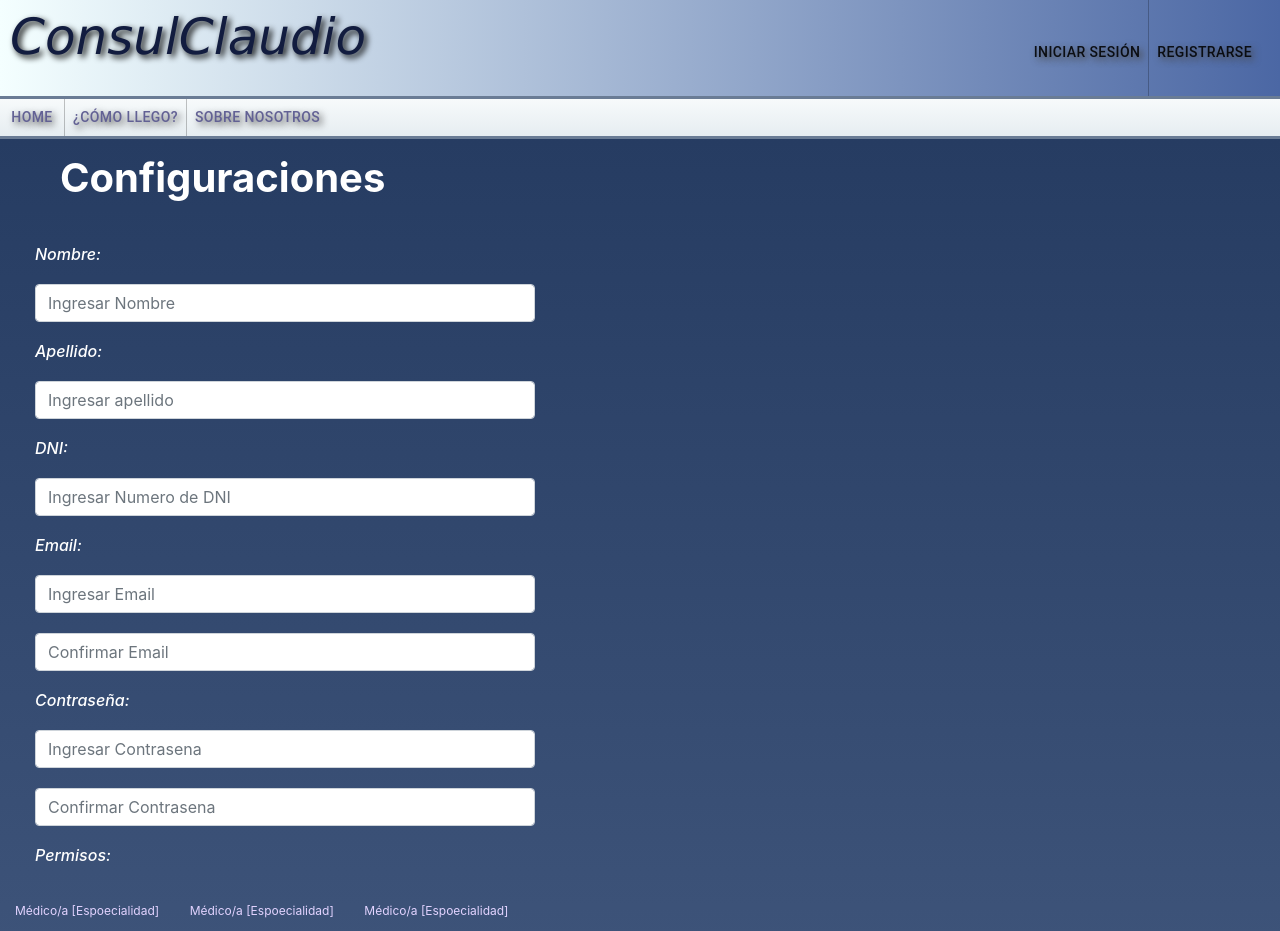
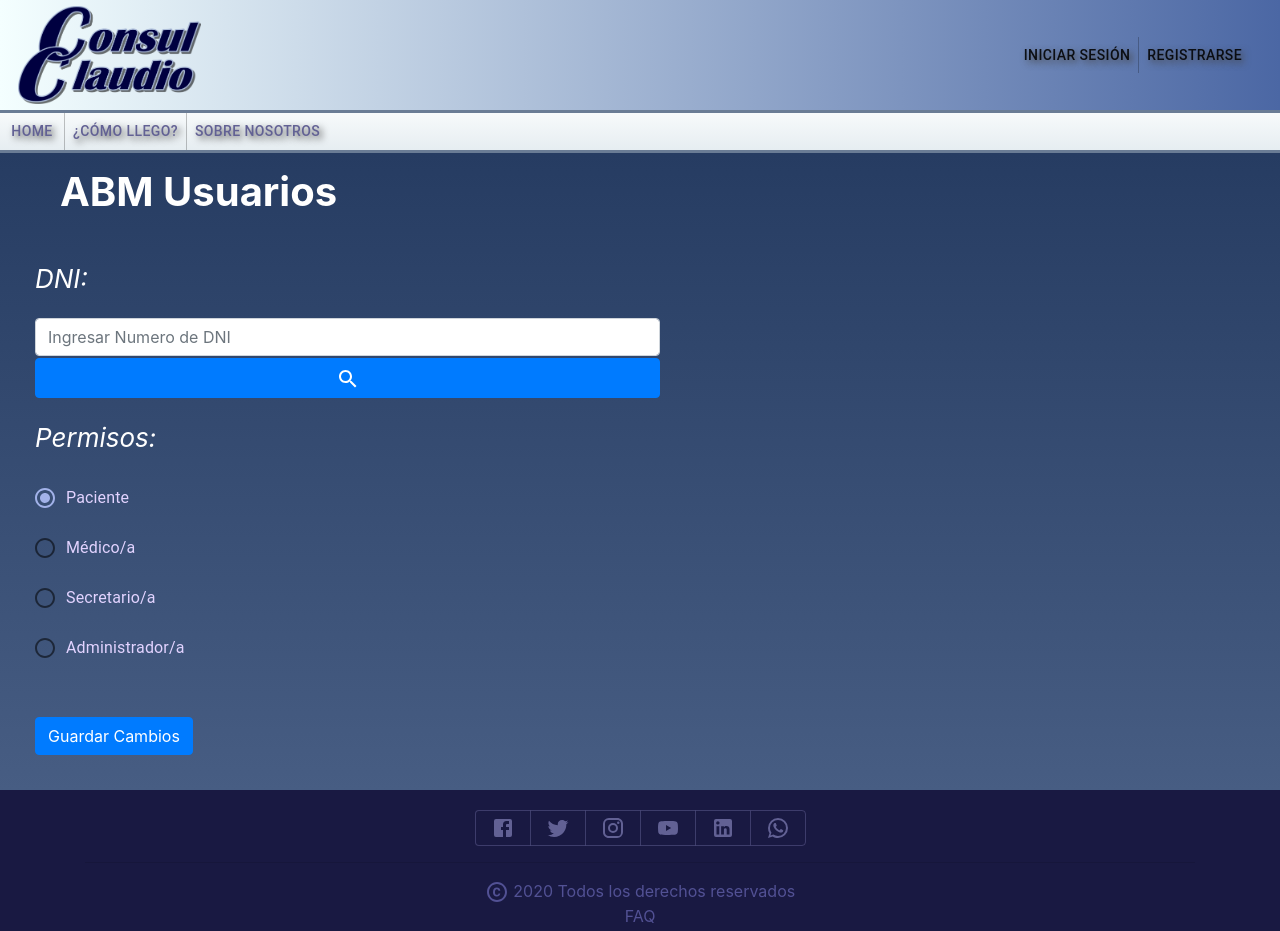
Before and after one commit to JPPieczocha/Aplicaciones-Interactivas-G2, a React (Create React App) app: page /ABMUsuarios in a window 1280 px wide. Shown: the top 931 px of the page. Built offline with nearby package versions, Linux system fonts and the light colour scheme; what react-google-maps would draw is missing.

Commit message:
Pulí y corregí varias partes, asi como agregue/cambie otras

```diff
--- a/src/App.css
+++ b/src/App.css
@@ -2,15 +2,13 @@
   height: unset;
 }
 
+.App-Logo{
+  width: 30%;
+  margin: 1% 3%;
+}
+
 .App-barraTitulo {
   background-image: linear-gradient(90deg, #f4ffff, #4B67A4);
-  font-style: oblique;
-  font-family: Verdana;
-  color: #121C3F;
-  text-shadow: 3px 3px 6px black;
-  display: flex;
-  flex-direction: column;
-  max-width: 100%;
 }
 
 .App-header {
@@ -19,7 +17,6 @@
   flex-wrap: wrap;
   float: center;
   font-size: 10%;
-  color: #e2d3ff;
   border-top: medium solid #6A7C95;
   border-bottom: medium solid #6A7C95;
 }
@@ -39,19 +36,6 @@
   font-size: calc(10px + 2vmin);
   color: #e2d3ff;
   flex-direction: column;
-}
-.App-barraTitulo {
-  background-image: linear-gradient(90deg, #f4ffff, #4B67A4);
-  padding: 0px;
-  font-size: 400%;
-  margin: 0;
-  font-style: oblique;
-  font-family: Verdana;
-  color: #121C3F;
-  text-shadow: 3px 3px 6px black;
-  display: flex;
-  flex-direction: column;
-  max-width: 100%;
 }
 
 .Tarjeta{
@@ -87,22 +71,18 @@
   font-style: oblique;
 }
 
-/* -- NAVBAR -- */
 .boton{
-color: #525194;
-text-shadow: 3px 3px 7px #464646;
-float: center;
-}
+  color: #525194;
+  text-shadow: 3px 3px 7px #464646;
+  float: center;
+  }
 
 /*  -- FOOTER --  */
 .main-footer {
   color: #525194;
   background-color: #191942;
   padding-top: 20px;
-  padding-bottom: 100%;
   width: 100%;
-  position: fixed;
-  min-height: 100vh;
 }
 
 /* --CONFIGURACION--*/
@@ -127,21 +107,19 @@ float: center;
   background-image: url("./assets/img/clinica.jpg");
   background-size: cover;
   background-position: center;
-  height: 95vh;
+  height: 100%;
+  padding: 30px 0px;
 }
 
 .register {
   background-image: url("./assets/img/clinica2.jpg");
   background-size: cover;
   background-position: center;
-  height: 110vh;
+  height: 100%;
+  padding: 30px 0px;
 }
 
 .content{
-  position: absolute;
-  top: 50%;
-  left: 50%;
-  transform: translate(-50%, -25%);
   text-align: center;
   z-index: 999;
   width: 370px;
@@ -194,10 +172,6 @@ float: center;
   display: block;
 }
 
-.space{
-  margin-top: 16px;
-}
-
 .pass a{
   color: black;
   font-family: 'Poppins',sans-serif;
--- a/src/Pages/ABMUsuarios.js
+++ b/src/Pages/ABMUsuarios.js
@@ -1,15 +1,23 @@
 import React from 'react';
+import Radio from '@material-ui/core/Radio';
+import RadioGroup from '@material-ui/core/RadioGroup';
+import FormControlLabel from '@material-ui/core/FormControlLabel';
 import './../App.css';
 import { Link } from 'react-router-dom'
+import SearchIcon from '@material-ui/icons/Search';
 
 //Componentes
 import Header from './../components/HeaderGrid.js'
 import Footer from "./../components/Footer"
 import NavBar from './../components/NavBar'
 
-import {Grid} from '@material-ui/core'
+export default function Configuración(props) {
 
-export default function Configuración(props) {
+  const [value, setValue] = React.useState('Paciente');
+
+  const handleChange = (event) => {
+    setValue(event.target.value);
+  };
 
     return (
       <div className="App">
@@ -20,127 +28,38 @@ export default function Configuración(props) {
           <NavBar align="center"/>
         </div>
         <div className='App-principal-variante'>
-        <h1 className="titulos">Configuraciones</h1>
-          <div style={{width:"40%", alignItems: "left"}}>
+        <h1 className="titulos">ABM Usuarios</h1>
+          <div style={{width:"50%"}}>
               <form autoComplete="off">
 
-                    <h6 className="campos">Nombre:</h6>
-                    <input
-                      type="text"
-                      className="form-control"
-                      style={{margin:"20px"}}
-                      id="nombre"
-                      placeholder="Ingresar Nombre"
-                      required
-                    />
-
-                    <h6 className="campos">Apellido:</h6>
-                    <input
-                      type="text"
-                      className="form-control"
-                      style={{margin:"20px"}}
-                      id="apellido"
-                      placeholder="Ingresar apellido"
-                      required
-                    />
-
-                    <h6 className="campos">DNI:</h6>
+                    <h7 className="campos">DNI:</h7>
+                    <div>
                     <input
                     type="text"
                     autoComplete="new-password"
                     className="form-control"
-                    style={{margin:"20px"}}
+                    style={{margin:"0px 20px"}}
                     id="exampleInputPassword1"
                     placeholder="Ingresar Numero de DNI"
                     required
                     />
+                    <button type="submit" className="btn btn-primary" style={{width:"100%", margin:"0px 20px"}}><SearchIcon/></button>
+                    </div>
 
 
-                  <h6 className="campos">Email:</h6>
-                  <input
-                    type="email"
-                    className="form-control"
-                    style={{margin:"20px"}}
-                    id="exampleInputEmail1"
-                    placeholder="Ingresar Email"
-                    required
-                  />
-                  <input
-                    type="email"
-                    className="form-control"
-                    style={{margin:"20px"}}
-                    id="confirmEmail1"
-                    aria-describedby="emailHelp"
-                    placeholder="Confirmar Email"
-                    required
-                  />
+                    <h7 className="campos">Permisos:</h7>
 
-                    <h6 className="campos">Contraseña:</h6>
-                    <input
-                      type="password"
-                      autoComplete="new-password"
-                      className="form-control"
-                      style={{margin:"20px"}}
-                      id="exampleInputPassword1"
-                      placeholder="Ingresar Contrasena"
-                      required
-                    />
-                    <input
-                      type="password"
-                      autoComplete="new-password"
-                      className="form-control"
-                      style={{margin:"20px"}}
-                      id="exampleInputPassword1"
-                      placeholder="Confirmar Contrasena"
-                      required
-                      />
-
-                    <h6 className="campos">Permisos:</h6>
-                    <Grid container spacing={3}>
-                        <Grid item xs={12} sm={6} md={4}>
-                            <label className="checkText">Médico/a [Espoecialidad]</label> <input type="checkbox"/><br/>
-                        </Grid>
-
-                        <Grid item xs={12} sm={6} md={4}>
-                            <label className="checkText">Médico/a [Espoecialidad]</label> <input type="checkbox"/><br/>
-                        </Grid>
-
-                        <Grid item xs={12} sm={6} md={4}>
-                            <label className="checkText">Médico/a [Espoecialidad]</label> <input type="checkbox"/><br/>
-                        </Grid>
-
-                        <Grid item xs={12} sm={6} md={4}>
-                            <label className="checkText">Médico/a [Espoecialidad]</label> <input type="checkbox"/><br/>
-                        </Grid>
-
-                        <Grid item xs={12} sm={6} md={4}>
-                            <label className="checkText">Médico/a [Espoecialidad]</label> <input type="checkbox"/><br/>
-                        </Grid>
-
-                        <Grid item xs={12} sm={6} md={4}>
-                            <label className="checkText">Médico/a [Espoecialidad]</label> <input type="checkbox"/><br/>
-                        </Grid>
-
-                        <Grid item xs={12} sm={6} md={4}>
-                            <label className="checkText">Médico/a [Espoecialidad]</label> <input type="checkbox"/><br/>
-                        </Grid>
-
-                        <Grid item xs={12} sm={6} md={4}>
-                            <label className="checkText">Secretario/a</label> <input type="checkbox"/><br/>
-                        </Grid>
-
-                        <Grid item xs={12} sm={6} md={4}>
-                            <label className="checkText">Administrador/a</label> <input type="checkbox"/><br/>
-                        </Grid>
-                    </Grid>
-
-
-
+                      <RadioGroup style={{margin:"20px"}} aria-label="gender" name="gender1" value={value} onChange={handleChange}>
+                        <FormControlLabel value="Paciente" control={<Radio />} label="Paciente" />
+                        <FormControlLabel value="Medico" control={<Radio />} label="Médico/a" />
+                        <FormControlLabel value="Secretaria" control={<Radio />} label="Secretario/a" />
+                        <FormControlLabel value="Administrador" control={<Radio />} label="Administrador/a" />
+                      </RadioGroup>
 
               </form>
             </div>
             <Link to={'/'}>
-              <button type="submit" className="btn btn-primary" style={{margin:"30px 20px"}}>Guardar Cambios</button>
+              <button type="submit" className="btn btn-primary" style={{margin:"20px 20px"}}>Guardar Cambios</button>
             </Link>
           </div>
           <Footer/>
--- a/src/Pages/Configuracion.js
+++ b/src/Pages/Configuracion.js
@@ -18,21 +18,44 @@ export default function Configuración(props) {
           <NavBar align="center"/>
         </div>
         <div className='App-principal-variante'>
-        <h1 className="titulos">Configuraciones</h1>
+        <h1 className="titulos">Datos y Configuración</h1>
           <div style={{width:"40%", alignItems: "left"}}>
               <form autoComplete="off">
 
                   <h6 className="campos">DNI:</h6>
                     <input
                       type="text"
-                      autoComplete="new-password"
                       className="form-control"
                       style={{margin:"20px"}}
                       id="dni"
-                      placeholder={"42069"}
+                      value={"42069"}
                       disabled
                     />
-
+              <div className="row" style={{width:"100%"}}>
+                    <div className="col">
+                    <h6 className="campos">Nombre:</h6>
+                    <input
+                    align="center"
+                      type="text"
+                      className="form-control"
+                      style={{margin:"20px"}}
+                      id="nombre"
+                      value={"Clara"}
+                      disabled
+                    /></div>
+                     <div className="col">
+                     <h6 className="campos">Apellido:</h6>
+                    <input
+                    align="center"
+                      type="text"
+                      className="form-control"
+                      style={{margin:"20px"}}
+                      id="nombre"
+                      value={"Gomez"}
+                      disabled
+                    />
+                    </div>
+                    </div>
 
                   <h6 className="campos">Email:</h6>
                   <input
@@ -41,45 +64,25 @@ export default function Configuración(props) {
                     style={{margin:"20px"}}
                     id="exampleInputEmail1"
                     aria-describedby="emailHelp"
-                    placeholder={"ejem@plo.com"}
+                    value={"ejem@plo.com"}
                     disabled
-                  />
-
-                  <h6 className="campos">Obra social:</h6>
-                  <input
-                    type="text"
-                    className="form-control"
-                    style={{margin:"20px"}}
-                    id="obraSocial"
-                    aria-describedby="emailHelp"
-                    placeholder="Ingrese su obra social"
-                  />
-                  <input
-                    type="number"
-                    className="form-control"
-                    style={{margin:"20px"}}
-                    id="nroos"
-                    aria-describedby="emailHelp"
-                    placeholder="Ingrese su número de Obra Social"
                   />
 
                   <h6 className="campos">Nueva Contraseña:</h6>
                     <input
                       type="password"
-                      autoComplete="new-password"
                       className="form-control"
                       style={{margin:"20px"}}
                       id="exampleInputPassword1"
-                      placeholder="Ingresar Contraseña"
+                      placeholder="Contraseña Actual"
                       required
                     />
                     <input
                       type="password"
-                      autoComplete="new-password"
                       className="form-control"
                       style={{margin:"20px"}}
                       id="exampleInputPassword1"
-                      placeholder="Confirmar Contraseña"
+                      placeholder="Contraseña Nueva"
                       required
                       />
 
@@ -93,17 +96,3 @@ export default function Configuración(props) {
         </div>
     );
   }
-
-
-        /* <div className="loginbox">
-          <h2>Login</h2>
-          <form autoComplete="off">
-            <p>Correo</p>
-            <input type="text" name="" placeholder="Enter Username"></input>
-            <p>Contrasena</p>
-            <input type="password" name="" placeholder="Enter Password"></input>
-            <input type="submit" name="" value="Login"></input>
-            <a href="#">¿Olvidaste tu contraseña?</a>
-            <a href="#">¿No tiene cuenta?</a>
-          </form>
-        </div> */
--- a/src/Pages/IngresarNovedades.js
+++ b/src/Pages/IngresarNovedades.js
@@ -15,7 +15,7 @@ export default function IngresarNovedades (props) {
             </navbar>
             <main className="App-principal-variante">
                 <h1 className="titulos">Ingresar Novedades</h1>
-                <div fixed>
+                <div>
                     <form autoComplete="off">
                     <div>
                         <h7 className="campos">Título:</h7>
@@ -30,7 +30,7 @@ export default function IngresarNovedades (props) {
                     </div>
                     <div>
                         <h7 className="campos">Novedad:</h7>
-                        <textarea style={{width:'100%'}} rows="10" cols="100">
+                        <textarea style={{width:'100%'}} rows="10">
                         </textarea>
                     </div>
                     <div>
--- a/src/Pages/Registro.js
+++ b/src/Pages/Registro.js
@@ -86,6 +86,8 @@ export default class Login extends React.Component {
         </div>
         <form>
           <div className="register">
+          <div className="row" style={{width:"100%"}} align="center">
+          <div className="col">
             <div className="content">
               <header>Registrarse</header>
               <div className="field space">
@@ -120,17 +122,6 @@ export default class Login extends React.Component {
               </div>
               <div className="field space">
                 <input
-                type="email"
-                className="form-control"
-                id="correoConfirm"
-                aria-describedby="emailHelp"
-                placeholder="Confirme email"
-                onChange={this.handleConfirmEmail}
-                required
-                />
-              </div>
-              <div className="field space">
-                <input
                 type="number"
                 className="form-control"
                 id="DNI"
@@ -151,21 +142,13 @@ export default class Login extends React.Component {
                 required
                 />
               </div>
-              <div className="field space">
-                <input
-                type="password"
-                autoComplete="new-password"
-                className="form-control"
-                id="exampleConfirmPassword1"
-                placeholder="Confirme contraseña"
-                onchange={this.handleConfirmPassword}
-                required
-                />
-              </div>
               <Link to={'/'}><button className="btn btn-primary" style={{margin:"30px 20px"}} onClick={this.state.cambio}>Registrarse</button></Link>
+            </div>
+            </div>
             </div>
           </div>
         </form>
+
         <Footer/>
       </div>
     )
--- a/src/components/Desplegable.js
+++ b/src/components/Desplegable.js
@@ -94,10 +94,10 @@ export default function CustomizedMenus(props) {
         <Link to='/consultarHistorial'><Button className="boton" color="secondary">Consultar historial clínico</Button></Link>
         </StyledMenuItem>
         <StyledMenuItem>
-        <Link to='/configuracion'><Button className="boton" color="secondary">Configuración</Button></Link>
+        <Link to='/configuracion'><Button className="boton" color="secondary">Datos y Configuración</Button></Link>
         </StyledMenuItem>
         <StyledMenuItem>
-        <Link to='/ABMUsuarios'><Button className="boton" color="secondary" onClick={props.cambio}>ABM Usuarios</Button></Link>
+        <Link to='/ABMUsuarios'><Button className="boton" color="secondary">ABM Usuarios</Button></Link>
         </StyledMenuItem>
         <StyledMenuItem>
         <Link to='/'><Button className="boton" color="secondary" onClick={props.cambio}>Cerrar sesión</Button></Link>
--- a/src/components/HeaderGrid.js
+++ b/src/components/HeaderGrid.js
@@ -1,32 +1,19 @@
 import React from 'react';
-import { makeStyles } from '@material-ui/core/styles';
 import Desplegable from './Desplegable.js';
-import InicioRegistro from './InicioRegistro.js'
-import Grid from '@material-ui/core/Grid';
+import InicioRegistro from './InicioRegistro.js';
+import Logo from '../assets/img/consulclaudio.png';
 
-const useStyles = makeStyles((theme) => ({
-  root: {
-    display:"flex",
-    flexDirection: "row",
-    maxWidth: "100%",
-  },
-  derecha:{
-    maxWidth: 'inherit',
-    marginRight:'20px',
-  },
-}));
 export default function HeaderGrid(props) {
-  const classes = useStyles();
   return (
-    <div className={classes.root}>
-      <Grid container>
-        <Grid item xs style={{marginLeft:"10px", fontSize:"50px"}}>
-        ConsulClaudio
-        </Grid>
-        <Grid item xs className={classes.derecha} align='right'>
+    <div >
+      <div className="row align-items-center" style={{width:"100%"}}>
+        <div className="col" align='left'>
+        <img src={Logo} className="App-Logo" alt=''/>
+        </div>
+        <div className="col align-items-center" align='right'>
          {props.sesion ? <Desplegable cambio={props.cambio}/>: <InicioRegistro/>}
-        </Grid>
-      </Grid>
+        </div>
+      </div>
     </div>
   );
 }
--- a/src/components/InicioRegistro.js
+++ b/src/components/InicioRegistro.js
@@ -7,7 +7,7 @@ export default function InicioRegistro(props) {
 
   return (
     <div>
-     <ButtonGroup variant="text">
+     <ButtonGroup variant="text" className="align-items-center">
         <Link to={'/login'}><Button className="boton"> Iniciar Sesión </Button></Link>
         <Link to={'/register'}><Button className="boton"> Registrarse </Button></Link>
      </ButtonGroup>
--- a/src/components/NavBar.js
+++ b/src/components/NavBar.js
@@ -6,7 +6,7 @@ import { Link } from 'react-router-dom';
 export default function NavBar() {
 
   return (
-    <div>
+    <div className="align-items-center">
      <ButtonGroup variant="text" aria-label="text primary button group">
         <Link to={'/'}>
           <Button className="boton" color="primary"> Home </Button>
```
Also changed, not shown: src/Pages/ActualizarHistorial.js (+45 -20 lines), src/Pages/ConsultarHistorial.js (+41 -7 lines), src/Pages/Login.js (+7 -3 lines), src/assets/img/consulclaudio.png (added).
